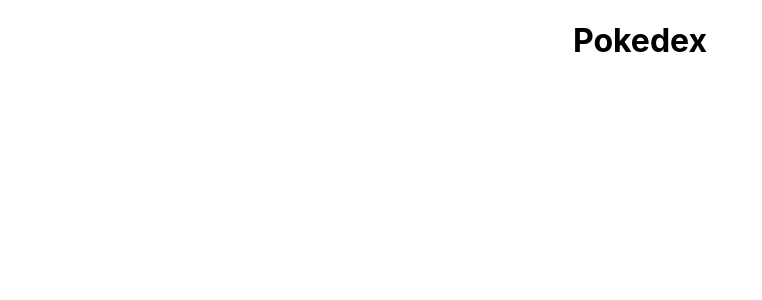
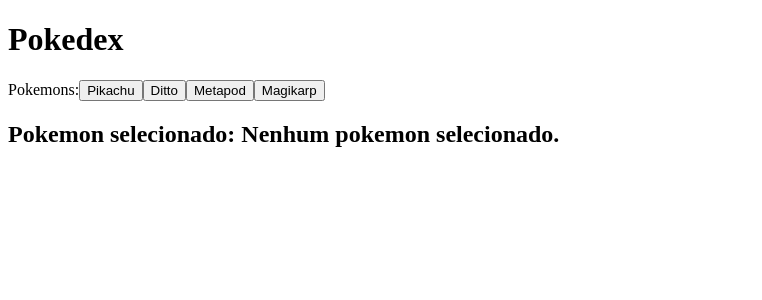
Before and after one commit to rhamonreisguedes/pokedex, a React (Create React App) app: page / in a window 1280 px wide. Shown: the top 300 px of the page, without its empty margins (0-762 px from the left). Built offline with nearby package versions, Linux system fonts and the light colour scheme.

Commit message:
initial development of pokedex tsx code

```diff
--- a/src/App.css
+++ /dev/null
@@ -1,38 +0,0 @@
-.App {
-  text-align: center;
-}
-
-.App-logo {
-  height: 40vmin;
-  pointer-events: none;
-}
-
-@media (prefers-reduced-motion: no-preference) {
-  .App-logo {
-    animation: App-logo-spin infinite 20s linear;
-  }
-}
-
-.App-header {
-  background-color: #282c34;
-  min-height: 100vh;
-  display: flex;
-  flex-direction: column;
-  align-items: center;
-  justify-content: center;
-  font-size: calc(10px + 2vmin);
-  color: white;
-}
-
-.App-link {
-  color: #61dafb;
-}
-
-@keyframes App-logo-spin {
-  from {
-    transform: rotate(0deg);
-  }
-  to {
-    transform: rotate(360deg);
-  }
-}
--- a/src/App.tsx
+++ b/src/App.tsx
@@ -1,11 +1,9 @@
-import './App.css';
+import Pokedex from "./pokedex/Pokedex";
 
-function App() {
-  return (
-    <div className="App">
-      <h1>Pokedex</h1>
-    </div>
-  );
-}
+const App: React.FC = () => {
+  return (<>
+    <Pokedex />
+  </>);
+};
 
 export default App;
--- a/src/index.css
+++ /dev/null
@@ -1,13 +0,0 @@
-body {
-  margin: 0;
-  font-family: -apple-system, BlinkMacSystemFont, 'Segoe UI', 'Roboto', 'Oxygen',
-    'Ubuntu', 'Cantarell', 'Fira Sans', 'Droid Sans', 'Helvetica Neue',
-    sans-serif;
-  -webkit-font-smoothing: antialiased;
-  -moz-osx-font-smoothing: grayscale;
-}
-
-code {
-  font-family: source-code-pro, Menlo, Monaco, Consolas, 'Courier New',
-    monospace;
-}
--- a/src/index.tsx
+++ b/src/index.tsx
@@ -1,6 +1,5 @@
 import React from 'react';
 import ReactDOM from 'react-dom/client';
-import './index.css';
 import App from './App';
 import reportWebVitals from './reportWebVitals';
 
--- /dev/null
+++ b/src/pokedex/Pokedex.tsx
@@ -0,0 +1,30 @@
+import React from "react";
+import { useState } from "react";
+
+interface PokedexProps {}
+
+const pokemonsArray: string[] = ["Pikachu", "Ditto", "Metapod", "Magikarp"];
+
+export const Pokedex: React.FC<PokedexProps> = () => {
+  const [pokemons, setPokemons] = useState<string[]>(pokemonsArray);
+  const [selectedPokemon, setSelectedPokemon] = useState<string | undefined>(
+    undefined
+  );
+
+  return (
+    <div>
+      <h1>Pokedex</h1>
+
+      Pokemons:
+      {pokemonsArray.map((pokemon, key) => (
+        <button key={key} onClick={() => setSelectedPokemon(pokemon)}>
+          {pokemon}
+        </button>
+      ))}
+
+    <h2>Pokemon selecionado: {selectedPokemon ? selectedPokemon : 'Nenhum pokemon selecionado.'}</h2>
+    </div>
+  );
+};
+
+export default Pokedex;
```
Also changed, not shown: 1 other file (tests, documents, lock files or other folders).
